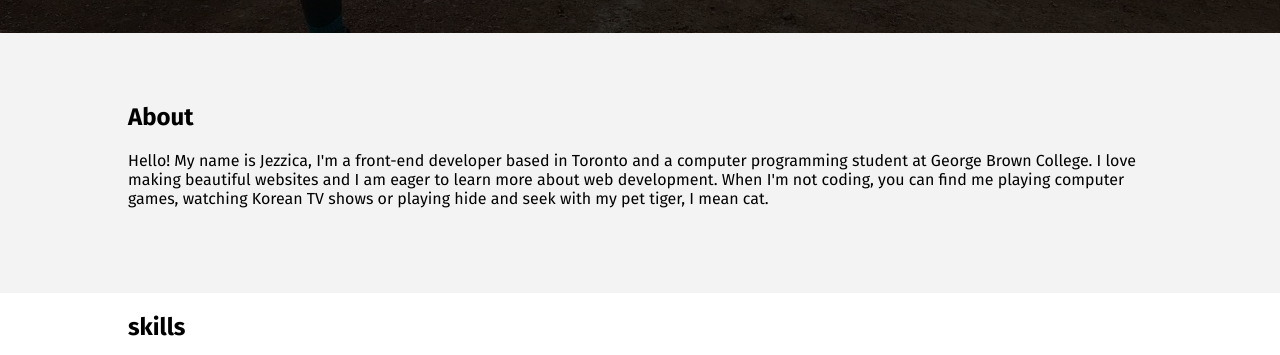
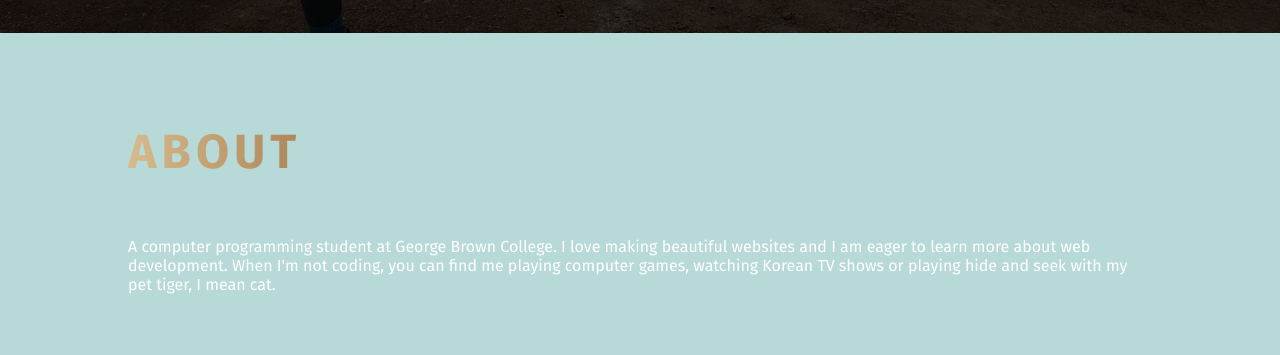
Before and after one commit to jezzicaaaaa/secondPersonalWeb, a website: page index.html in a window 1280 px wide. Shown: the part 807-1162 px from the top of the page. Drawn offline with nearby package versions, Linux system fonts and the light colour scheme.

Commit message:
edited about section

```diff
--- a/index.html
+++ b/index.html
@@ -70,10 +70,9 @@
             <div class="left">
                 <h2>About</h2>
                 <p class="text">
-                    Hello! My name is Jezzica, I'm a front-end developer based in Toronto and a computer programming student at George Brown
-                    College. I love making beautiful websites and I am eager to learn more about web development. When I'm
-                    not coding, you can find me playing computer games, watching Korean TV shows or playing hide and seek
-                    with my pet tiger, I mean cat.
+                    A computer programming student at George Brown College. I love making beautiful websites and I am eager to learn more about
+                    web development. When I'm not coding, you can find me playing computer games, watching Korean TV shows
+                    or playing hide and seek with my pet tiger, I mean cat.
                 </p>
             </div>
             <div class="right">
--- a/scss/partials/about.scss
+++ b/scss/partials/about.scss
@@ -1,4 +1,5 @@
 .about {
-  background: #f3f3f3;
+  color: #fff;
+  background-color: rgba(183, 217, 216, 1);
   padding: 50px 0;
 }
--- a/scss/partials/setup.scss
+++ b/scss/partials/setup.scss
@@ -7,6 +7,18 @@ ul li {
 }
 a {
   text-decoration: none;
+}
+h2 {
+  display: inline-block;
+  font-size: 3rem;
+  letter-spacing: 5px;
+  background: linear-gradient(to right, #d6ba8d, #ae8658);
+  -webkit-background-clip: text;
+  -webkit-text-fill-color: transparent;
+  color: transparent;
+  position: relative;
+  clip: auto;
+  text-transform: uppercase;
 }
 .wrapper {
   max-width: 1400px;
```
Also changed, not shown: css/style.css.
